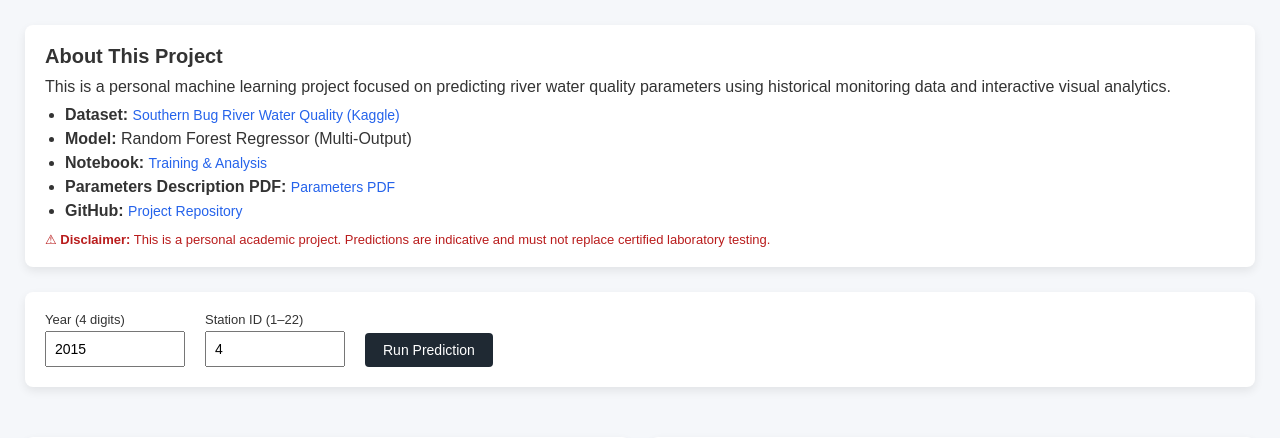
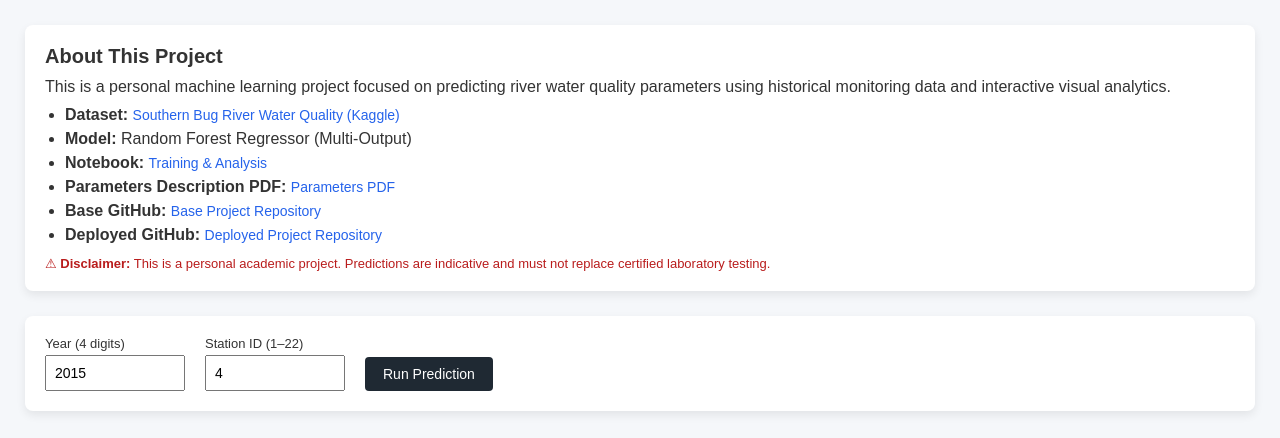
Before and after one commit to Lightning-President-9/water-quality-prediction-flask, a Flask app: page / in a window 1280 px wide. Shown: the part 103-541 px from the top of the page. Run offline with Flask 3, Linux system fonts and the light colour scheme; parts of the project's set-up code (start-up, migrations or seed data) failed here and were passed over; some libraries are stand-ins or nearby versions.

Commit message:
Added Deployed GitHub link in index.html

```diff
--- a/templates/index.html
+++ b/templates/index.html
@@ -56,9 +56,15 @@
             </a>
         </li>
         <li>
-            <strong>GitHub:</strong>
+            <strong>Base GitHub:</strong>
             <a href="https://github.com/Lightning-President-9/Water-Quality-Prediction" target="_blank">
-                Project Repository
+                Base Project Repository
+            </a>
+        </li>
+        <li>
+            <strong>Deployed GitHub:</strong>
+            <a href="https://github.com/Lightning-President-9/water-quality-prediction-flask" target="_blank">
+                Deployed Project Repository
             </a>
         </li>
     </ul>
```
